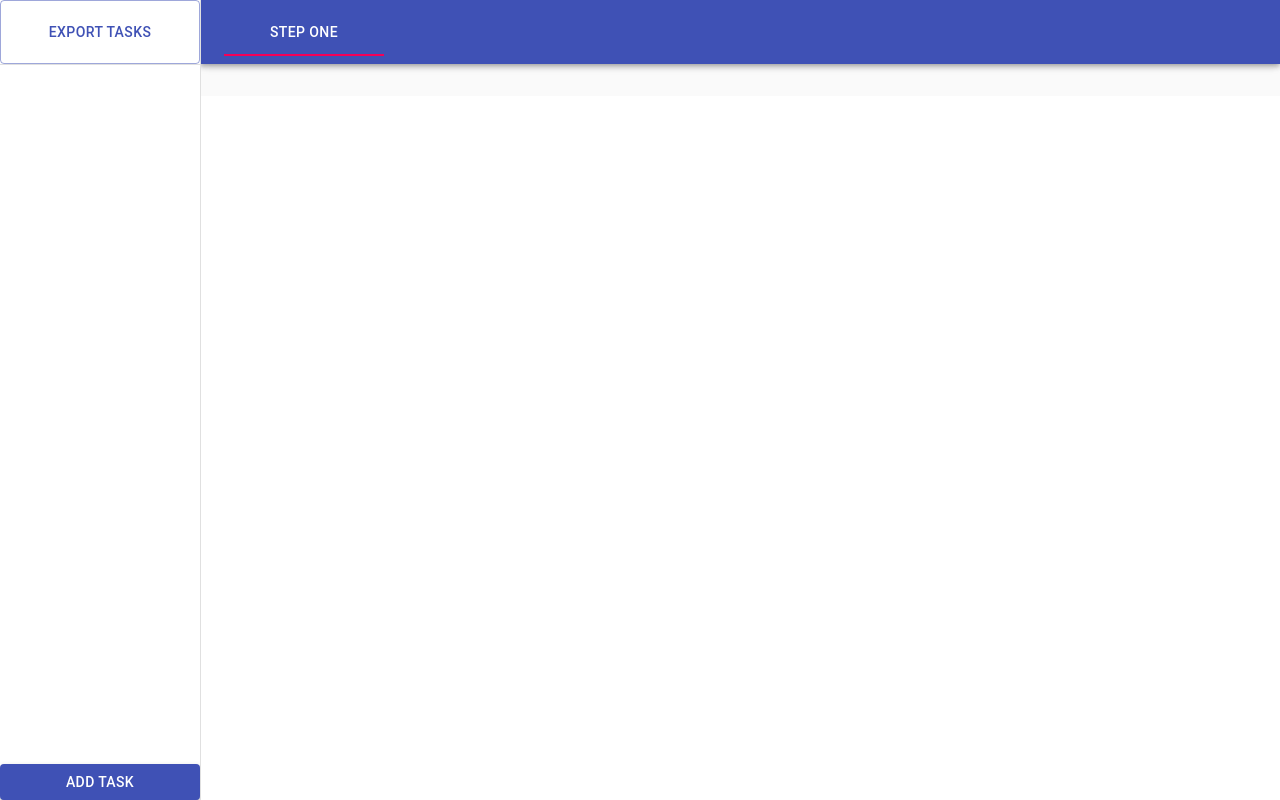
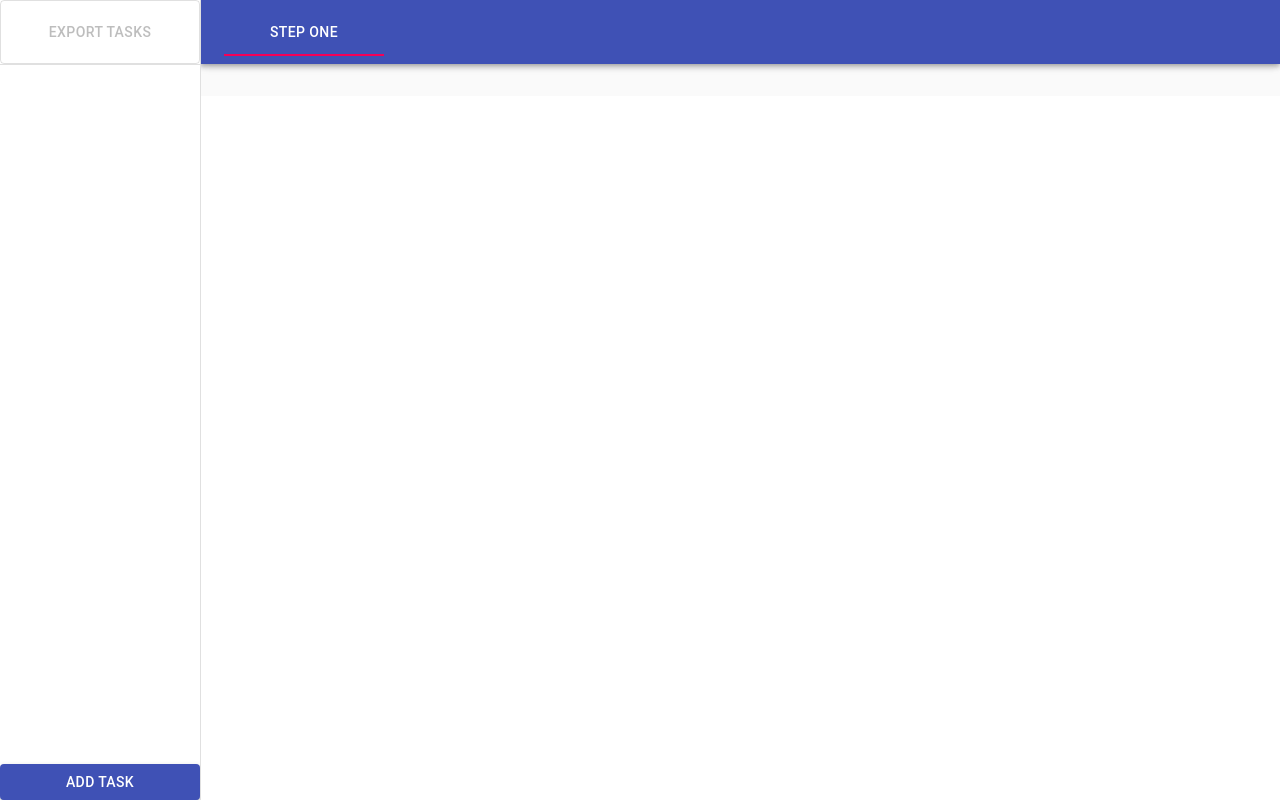
Before and after one commit to Chr1stian/masterapp, a React (Create React App) app: page / in a window 1280 px wide. Built offline with nearby package versions, Linux system fonts and the light colour scheme.

Commit message:
FIX: Removed commented line

```diff
--- a/src/components/ExportTaskDialog.tsx
+++ b/src/components/ExportTaskDialog.tsx
@@ -75,7 +75,7 @@ const ExportTaskDialog: React.FC<ExportTaskDialogProps> = (
         variant="outlined"
         color="primary"
         onClick={handleClickOpen}
-        // disabled={tasks[0]?.splitCode[0]?.length !== 3}
+        disabled={tasks[0]?.splitCode[0]?.length !== 3}
       >
         Export tasks
       </Button>
```
